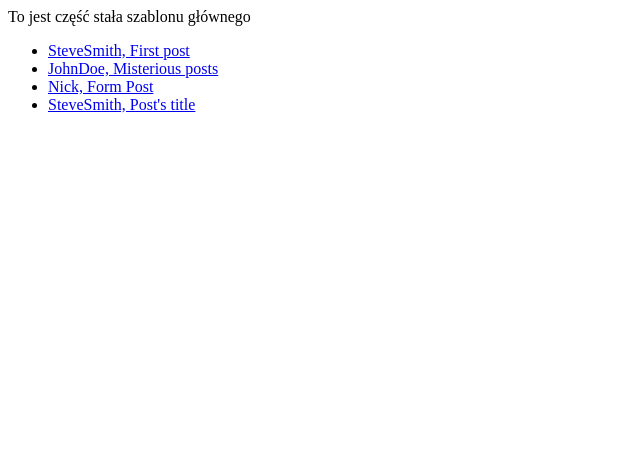
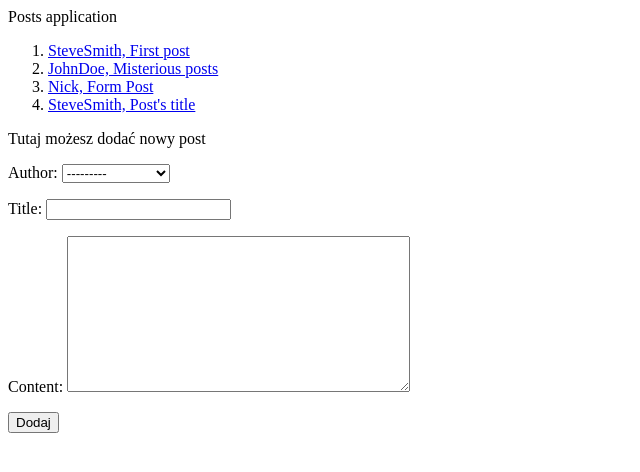
Before and after one commit to DomiBar/dingo, a Django app: page /posts/posts/ in a window 1280 px wide. Shown: the top 472 px of the page, without its empty margins (0-640 px from the left). Run offline with Django 3.2, Linux system fonts and the light colour scheme; data comes from the database, SQL or seed files in the repository; both versions use the stored data as it was after the commit.

Commit message:
Add view and forms for posts app

```diff
--- a/posts/forms.py
+++ b/posts/forms.py
@@ -1,15 +1,28 @@
 from django import forms
+from posts.models import Author
 
-class ResultForm(forms.Form):
-   value = forms.FloatField(required=False)
-   error = forms.CharField(required=False)
+AUTHORS_CHOICES=()
+
+
+
+class PostForm(forms.Form):
+   author = forms.ModelChoiceField(queryset=Author.objects.all())
+   title = forms.CharField()
+   content = forms.CharField(widget=forms.Textarea)
 
    def clean(self):
        cleaned_data = super().clean()
-       value = cleaned_data.get('value')
-       error = cleaned_data.get('error')
+       author = cleaned_data.get('author')
+       title = cleaned_data.get('title')
+       content = cleaned_data.get('content')
 
-       if value and error:
-           raise forms.ValidationError("Podaj tylko jedną z wartości")
-       elif not (value or error):
-           raise forms.ValidationError("Nie podano żadnej wartości!")
+class AuthorForm(forms.Form):
+   nick = forms.CharField()
+   email = forms.EmailField()
+   bio = forms.CharField(widget=forms.Textarea)
+
+   def clean(self):
+       cleaned_data = super().clean()
+       author = cleaned_data.get('author')
+       title = cleaned_data.get('title')
+       content = cleaned_data.get('content')
--- a/posts/templates/posts/base.html
+++ b/posts/templates/posts/base.html
@@ -7,7 +7,7 @@
 <body>
 <div id="content">
    <div id="header">
-       To jest część stała szablonu głównego
+       Posts application
    </div>
    {% if messages %}
        <ul class="messages">
--- a/posts/templates/posts/post_details.html
+++ b/posts/templates/posts/post_details.html
@@ -1,6 +1,6 @@
 {% extends "posts/base.html" %}
 
-{% block title %}Post detail{% endblock %}
+{% block title %}Post details{% endblock %}
 
 {% block content %}
    <table>
--- a/posts/templates/posts/posts_list.html
+++ b/posts/templates/posts/posts_list.html
@@ -3,9 +3,16 @@
 {% block title %}Posts list{% endblock %}
 
 {% block content %}
-   <ul>
+   <ol>
        {% for p in posts %}
            <li><a href="{% url "posts:post_details" p.id %}">{{ p }}</a></li>
        {% endfor %}
-   </ul>
+   </ol>
+
+   <p>Tutaj możesz dodać nowy post</p>
+   <form method="post">
+    {% csrf_token %}
+    {{ form.as_p }}
+    <input type="submit" value="Dodaj">
+</form>
 {% endblock %}
--- a/posts/urls.py
+++ b/posts/urls.py
@@ -1,10 +1,10 @@
 from django.contrib import admin
 from django.urls import path
-from posts.views import posts_list, post_details, authors_list, author_details
+from posts.views import posts_list, post_details, authors_list, author_details, homepage
 
 app_name = "posts"
 urlpatterns = [
-    #path('', posts),
+    path('', homepage),
     path('posts/', posts_list, name="posts_list"),
     path('posts/<int:id>', post_details, name="post_details"),
     path('authors/', authors_list, name="authors_list"),
--- a/posts/views.py
+++ b/posts/views.py
@@ -3,17 +3,45 @@
 from django.contrib import messages
 
 from posts.models import Post, Author
-from posts.forms import ResultForm
+from posts.forms import PostForm, AuthorForm
+
+
+def homepage(request):
+    return render(
+        request=request,
+        template_name="posts/home.html"
+    )
+
 
 def posts_list(request):
+    if request.method == "POST":
+        form = PostForm(data=request.POST)
+
+        if form.is_valid():
+            Post.objects.get_or_create(**form.cleaned_data)
+            messages.add_message(
+                request,
+                messages.SUCCESS,
+                "Utworzono nowy post!!"
+            )
+        else:
+            messages.add_message(
+                request,
+                messages.ERROR,
+                form.errors['__all__']
+            )
     posts = Post.objects.all()
+    form = PostForm()
     return render(
         request=request,
         template_name="posts/posts_list.html",
-        context={"posts": posts}
+        context={"posts": posts,
+                 "form": form
+                 }
     )
 
-def post_details(request,id):
+
+def post_details(request, id):
     post = Post.objects.get(id=id)
     return render(
         request=request,
@@ -21,8 +49,39 @@
         context={"post": post}
     )
 
+
 def authors_list(request):
-    pass
+    if request.method == "POST":
+        form = AuthorForm(data=request.POST)
 
-def author_details(request):
-    pass
+        if form.is_valid():
+            Author.objects.get_or_create(**form.cleaned_data)
+            messages.add_message(
+                request,
+                messages.SUCCESS,
+                "Utworzono nowy post!!"
+            )
+        else:
+            messages.add_message(
+                request,
+                messages.ERROR,
+                form.errors['__all__']
+            )
+    form = AuthorForm()
+    authors = Author.objects.all()
+    return render(
+        request=request,
+        template_name="posts/authors_list.html",
+        context={"authors": authors,
+                 "form": form
+                 }
+    )
+
+
+def author_details(request, id):
+    author = Author.objects.get(id=id)
+    return render(
+        request=request,
+        template_name="posts/author_details.html",
+        context={"author": author}
+    )
```
Also changed, not shown: posts/templates/posts/author_details.html (added, +21 -0 lines), posts/templates/posts/authors_list.html (+18 -0 lines), posts/templates/posts/home.html (added, +8 -0 lines), db.sqlite3, posts/templates/posts/author_detail.html (deleted).
